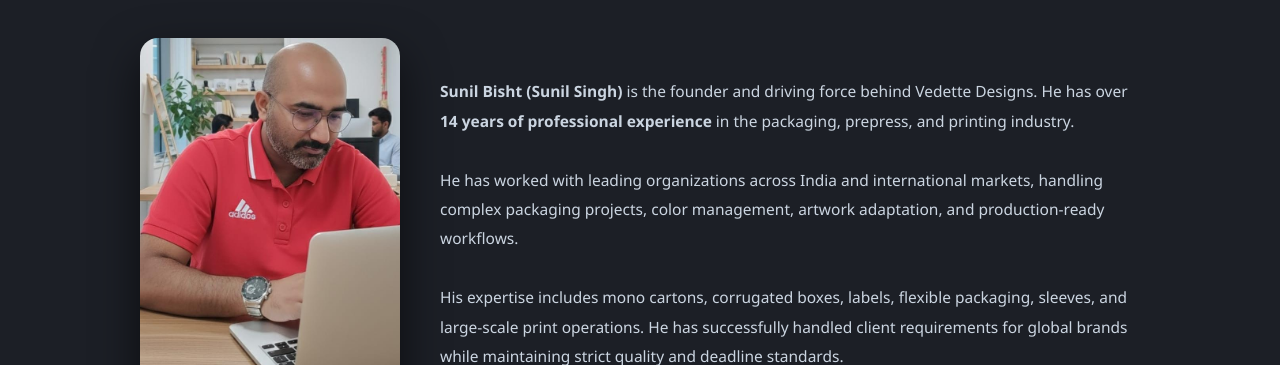
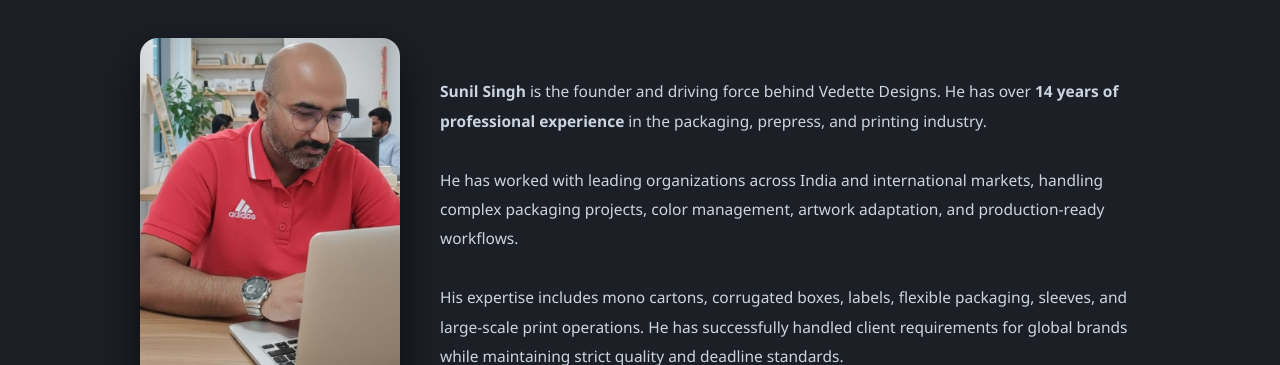
Before and after one commit to Altarina-creative/vedette-design, a plain HTML site: page Frontend/about.html in a window 1280 px wide. Shown: the part 735-1100 px from the top of the page. Drawn offline with Linux system fonts and the light colour scheme.

Commit message:
Update about.html

```diff
--- a/Frontend/about.html
+++ b/Frontend/about.html
@@ -68,7 +68,7 @@
 
     <div class="profile-content">
       <p>
-        <strong>Sunil Bisht (Sunil Singh)</strong> is the founder and driving force behind Vedette Designs.
+        <strong>Sunil Singh </strong> is the founder and driving force behind Vedette Designs.
         He has over <strong>14 years of professional experience</strong> in the packaging, prepress, and printing industry.
         <br><br>
         He has worked with leading organizations across India and international markets, handling complex packaging projects,
```
